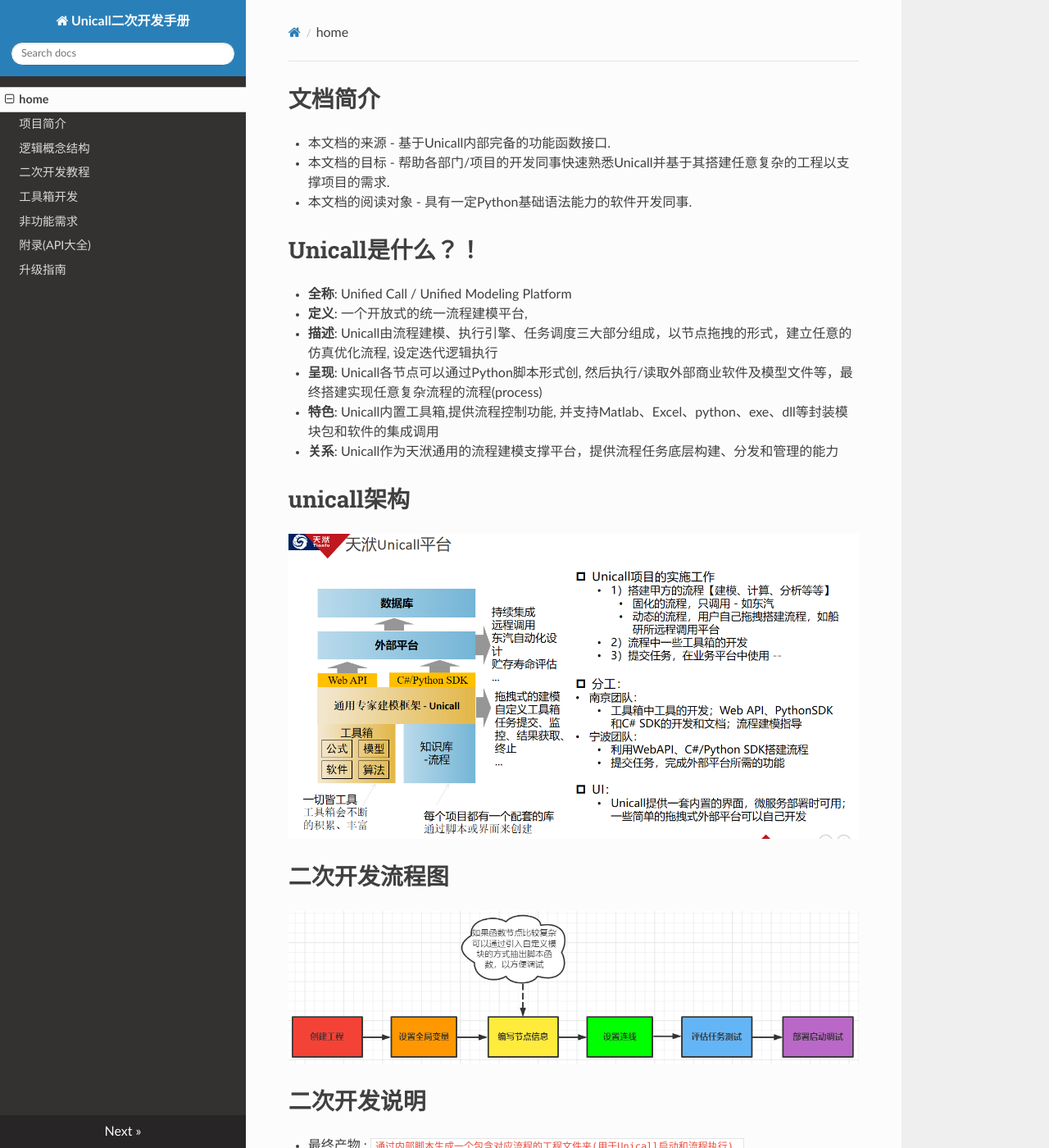
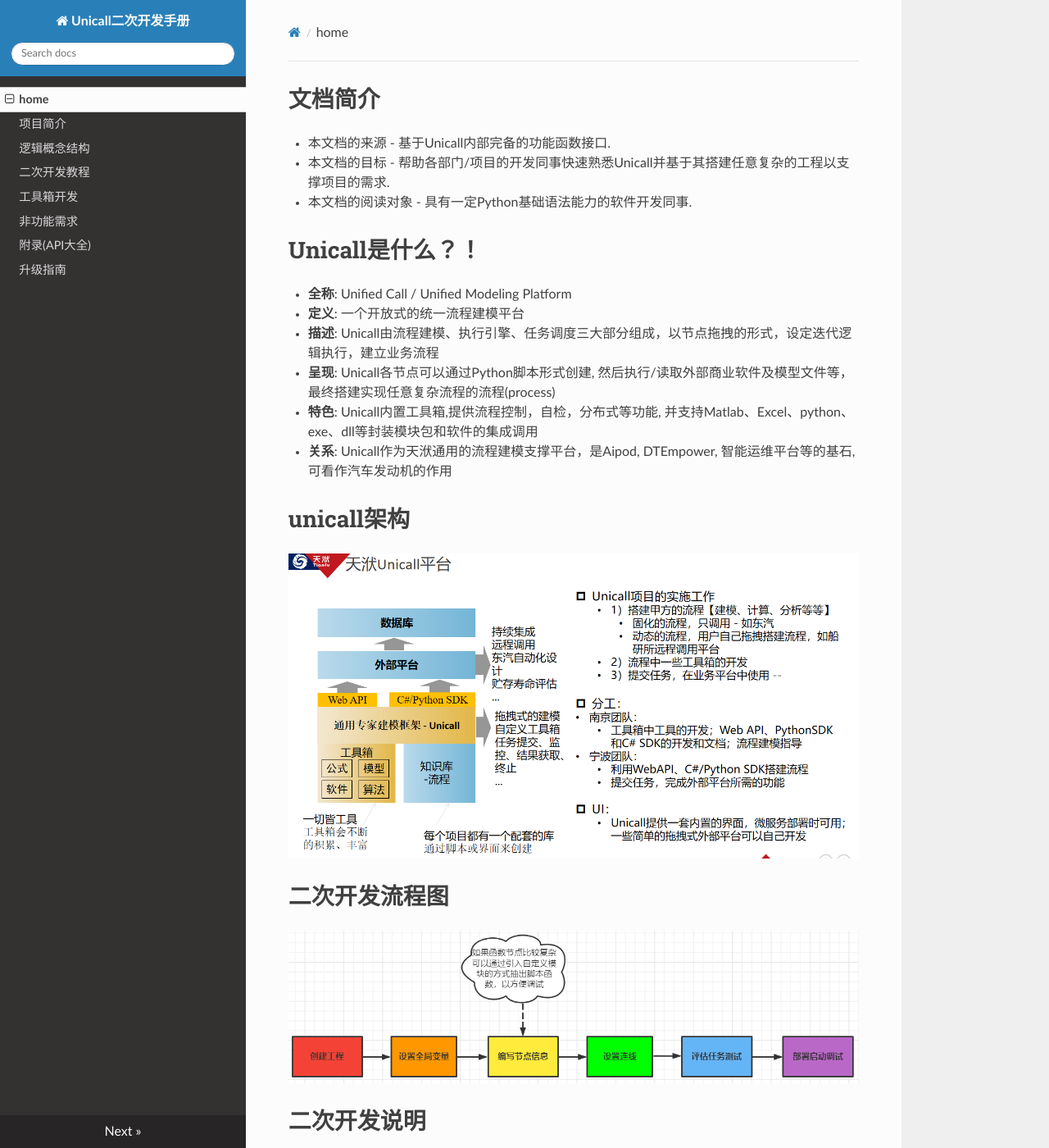
Before and after one commit to solheng/UnilabDoc, an MkDocs documentation site: the page built from docs/index.md, in a window 1280 px wide and 1400 px high. Shown: the whole window at 82% size. Built offline with MkDocs 1.6.1, drawn with Linux system fonts in a browser that asks for light colours; nearby versions of some CDN libraries; some of the changed text lies outside the part shown.

Commit message:
首页描述信息更新

```diff
--- a/docs/index.md
+++ b/docs/index.md
@@ -6,11 +6,11 @@
 
 # Unicall是什么？！
 * **全称**: Unified Call / Unified Modeling Platform
-* **定义**: 一个开放式的统一流程建模平台,
-* **描述**: Unicall由流程建模、执行引擎、任务调度三大部分组成，以节点拖拽的形式，建立任意的仿真优化流程, 设定迭代逻辑执行
-* **呈现**: Unicall各节点可以通过Python脚本形式创, 然后执行/读取外部商业软件及模型文件等，最终搭建实现任意复杂流程的流程(process)
-* **特色**: Unicall内置工具箱,提供流程控制功能, 并支持Matlab、Excel、python、exe、dll等封装模块包和软件的集成调用
-* **关系**: Unicall作为天洑通用的流程建模支撑平台，提供流程任务底层构建、分发和管理的能力
+* **定义**: 一个开放式的统一流程建模平台
+* **描述**: Unicall由流程建模、执行引擎、任务调度三大部分组成，以节点拖拽的形式，设定迭代逻辑执行，建立业务流程
+* **呈现**: Unicall各节点可以通过Python脚本形式创建, 然后执行/读取外部商业软件及模型文件等，最终搭建实现任意复杂流程的流程(process)
+* **特色**: Unicall内置工具箱,提供流程控制，自检，分布式等功能, 并支持Matlab、Excel、python、exe、dll等封装模块包和软件的集成调用
+* **关系**: Unicall作为天洑通用的流程建模支撑平台，是Aipod, DTEmpower, 智能运维平台等的基石, 可看作汽车发动机的作用
 
 # unicall架构
 ![unicall架构图.png](img/unicall架构图.png)
@@ -20,14 +20,14 @@
 ![二次开发流程图.png](img/二次开发流程图.png)
 
 # 二次开发说明
-* 最终产物 : `通过内部脚本生成一个包含对应流程的工程文件夹(用于Unicall启动和流程执行).`
-* 具体形式 : `通过在python脚本中调用UniLab平台的相关模块完成业务流程的搭建.`
+* 最终产物 : `生成一个包含对应流程的工程数据库文件夹(用于Unicall启动和流程执行)和动态工具箱hooks文件夹(可选).`
+* 具体形式 : `通过在python脚本中调用Unicall平台的相关模块完成业务流程的搭建 测试.`
 
 
 # 版本信息
 ## 版本号
-* Unicall 2022R1
+* Unicall 2022R2
 ## 修订日期
-* 20220427
+* 20220930
 ## 修订人/审核人
 * 衡浩/杨文广
```
Also changed, not shown: docs/unicall升级.md (+2 -2 lines).
